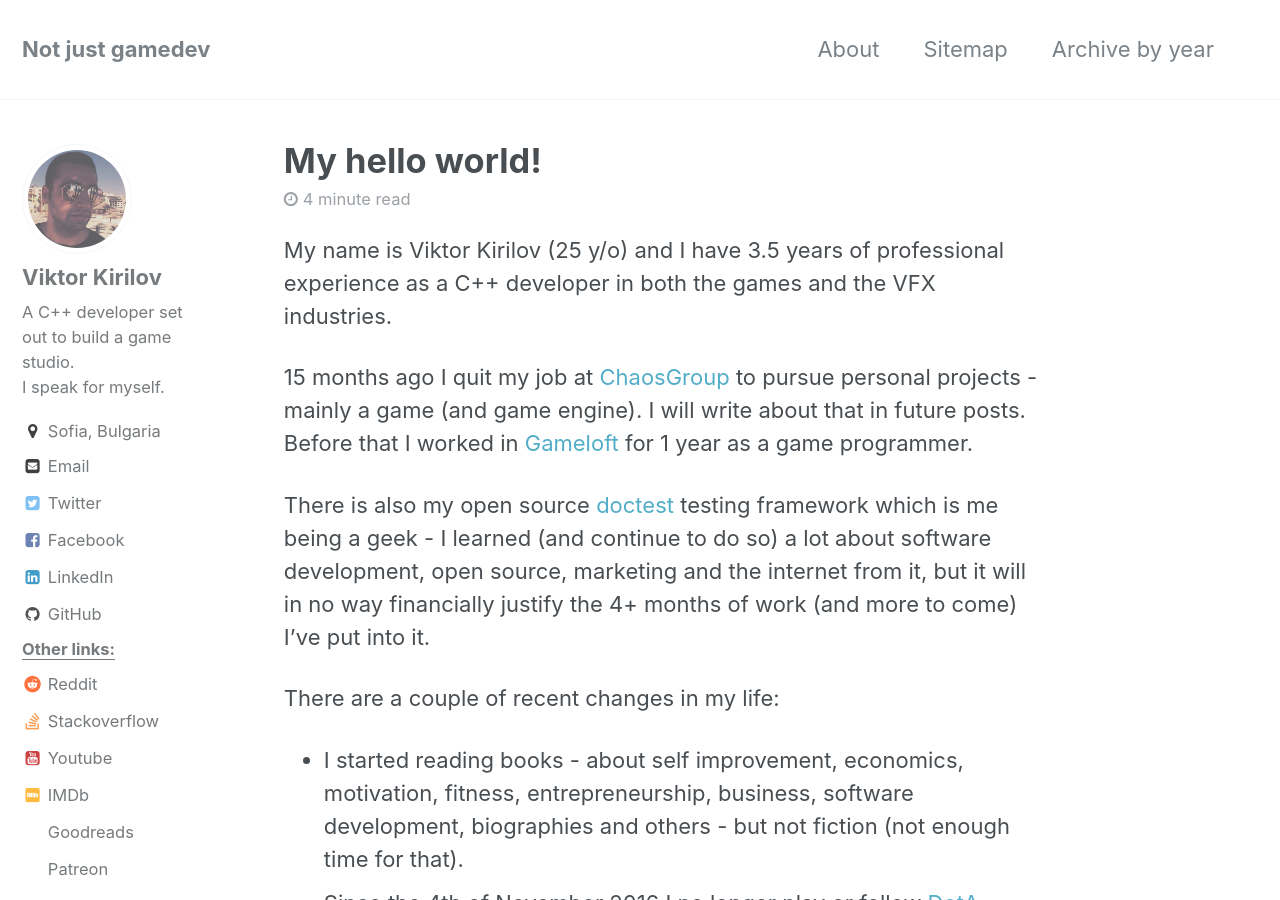
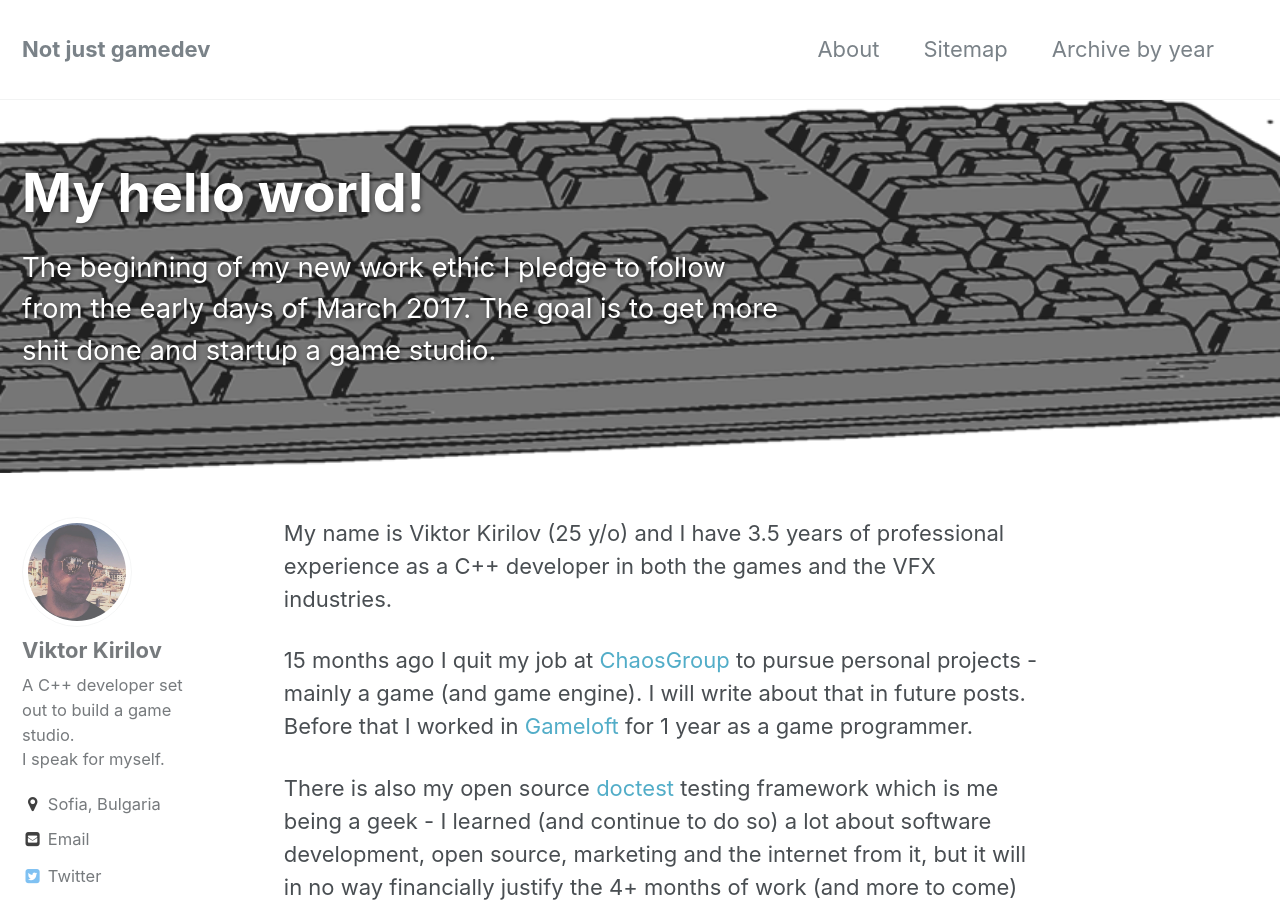
Before and after one commit to onqtam/onqtam.github.io, a Jekyll site: the page built from _posts/2017-03-08-my-hello-world.md, in a window 1280 px wide and 900 px high. Built offline with Jekyll 4.4.1, drawn with Linux system fonts in a browser that asks for light colours; comment, search, counter and statistics services are not loaded; some of the changed lines change nothing that is shown.

Commit message:
added image to post

```diff
--- a/_config.yml
+++ b/_config.yml
@@ -62,7 +62,7 @@ facebook:
   username               : "viktor.i.kirilov"
   app_id                 :
   publisher              :
-og_image                 : # Open Graph/Twitter default site image
+og_image                 : "/assets/images/me.jpg" # Open Graph/Twitter default site image
 # For specifying social profiles
 # - https://developers.google.com/structured-data/customize/social-profiles
 social:
--- a/_posts/2017-03-08-my-hello-world.md
+++ b/_posts/2017-03-08-my-hello-world.md
@@ -1,6 +1,10 @@
 ---
 title:  "My hello world!"
 date:   2017-03-08 18:04:34 +0200
+header:
+  overlay_image:  "/assets/images/my_hello_world.png"
+
+teaser: "/assets/images/my_hello_world.jpg"
 categories: misc
 tags: [misc, entrepreneurship]
 excerpt: "The beginning of my new work ethic I pledge to follow from the early days of March 2017. The goal is to get more shit done and startup a game studio."
@@ -8,13 +12,13 @@ excerpt: "The beginning of my new work ethic I pledge to follow from the early d
 
 My name is Viktor Kirilov (25 y/o) and I have 3.5 years of professional experience as a C++ developer in both the games and the VFX industries.
 
-15 months ago I quit my job at [ChaosGroup](https://www.chaosgroup.com/) to pursue personal projects - mainly a game (and game engine). I will write about that in future posts. Before that I worked in [Gameloft](https://en.wikipedia.org/wiki/Gameloft) for 1 year as a game programmer.
+15 months ago I quit my job at [ChaosGroup](https://www.chaosgroup.com/){:target="_blank"} to pursue personal projects - mainly a game (and game engine). I will write about that in future posts. Before that I worked in [Gameloft](https://en.wikipedia.org/wiki/Gameloft){:target="_blank"} for 1 year as a game programmer.
 
-There is also my open source [doctest](https://github.com/onqtam/doctest) testing framework which is me being a geek - I learned (and continue to do so) a lot about software development, open source, marketing and the internet from it, but it will in no way financially justify the 4+ months of work (and more to come) I've put into it.
+There is also my open source [doctest](https://github.com/onqtam/doctest){:target="_blank"} testing framework which is me being a geek - I learned (and continue to do so) a lot about software development, open source, marketing and the internet from it, but it will in no way financially justify the 4+ months of work (and more to come) I've put into it.
 
 There are a couple of recent changes in my life:
 - I started reading books - about self improvement, economics, motivation, fitness, entrepreneurship, business, software development, biographies and others - but not fiction (not enough time for that).
-- Since the 4th of November 2016 I no longer play or follow [DotA](https://en.wikipedia.org/wiki/Defense_of_the_Ancients).
+- Since the 4th of November 2016 I no longer play or follow [DotA](https://en.wikipedia.org/wiki/Defense_of_the_Ancients){:target="_blank"}.
 - Since the 1st of January 2017 I stopped drinking alcohol completely and started exercising regularly.
 - Since the 10th of February 2017 I stopped smoking weed for good because I lied to a friend - bailed on an agreed upon meeting being in no condition to talk about anything... I don't remember the last time I had lied about anything - and suddenly I had compromised my integrity. I felt **huge regret and shame**. I hated myself for it. No more wasted life.
 
```
Also changed, not shown: assets/images/my_hello_world.png (added).
